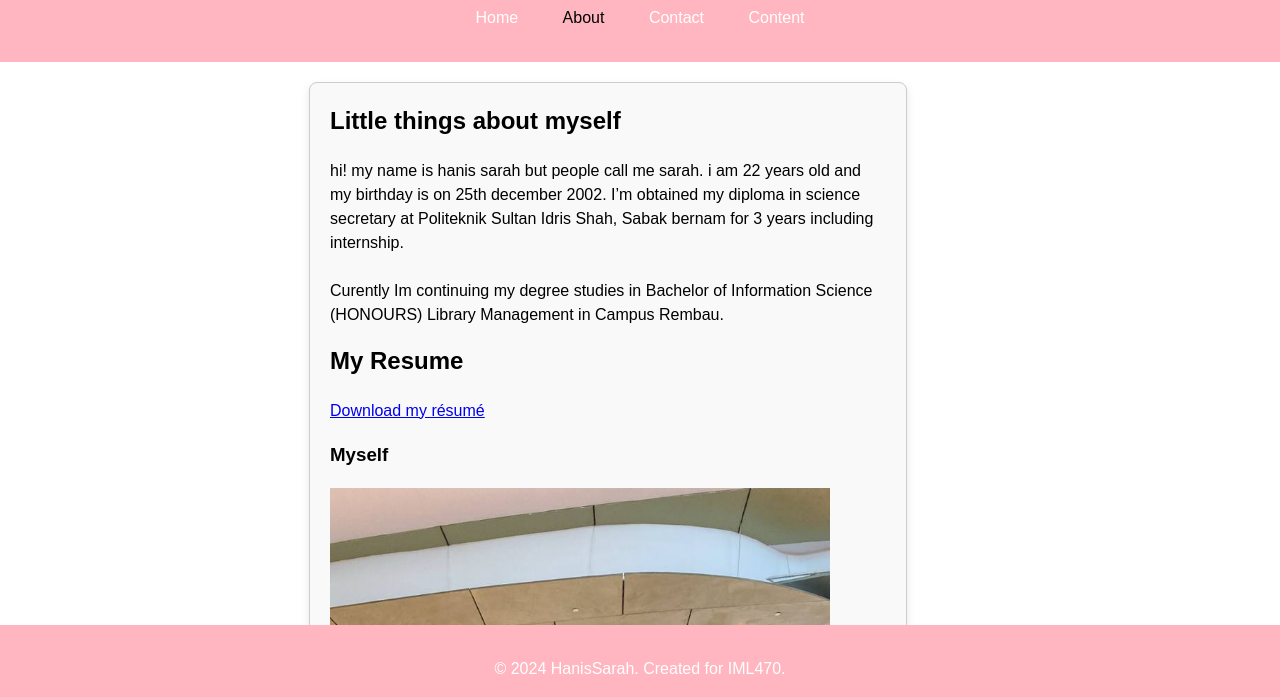
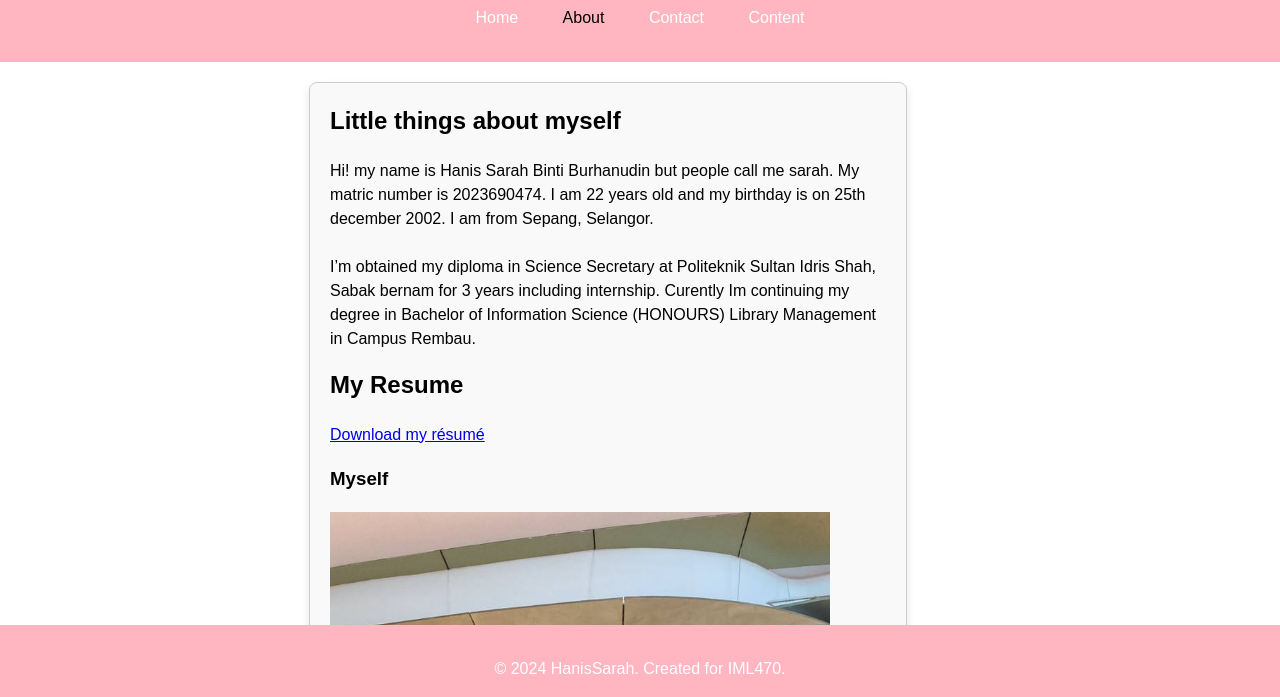
Before and after one commit to hanissarahh/sarahisme.github.io, a plain HTML site: page about.html in a window 1280 px wide. Shown: the part 101-798 px from the top of the page. Drawn offline with Linux system fonts and the light colour scheme.

Commit message:
Update about.html

```diff
--- a/about.html
+++ b/about.html
@@ -27,7 +27,7 @@
         <div class="about-me">
             <section>
                 <h2>Little things about myself</h2>
-                <p>hi! my name is hanis sarah but people call me sarah. i am 22 years old and my birthday is on 25th december 2002. I’m obtained my diploma in science secretary at Politeknik Sultan Idris Shah, Sabak bernam for 3 years including internship. <br><br> Curently Im continuing my degree studies in Bachelor of Information Science (HONOURS) Library Management in Campus Rembau.</p>
+                <p>Hi! my name is Hanis Sarah Binti Burhanudin but people call me sarah. My matric number is 2023690474. I am 22 years old and my birthday is on 25th december 2002. I am from Sepang, Selangor. <br><br> I’m obtained my diploma in Science Secretary at Politeknik Sultan Idris Shah, Sabak bernam for 3 years including internship. Curently Im continuing my degree in Bachelor of Information Science (HONOURS) Library Management in Campus Rembau.</p>
 
                 <h2>My Resume</h2>
                 <p><a href="pdf/hs_resume.pdf">Download my résumé</a></p>
```
